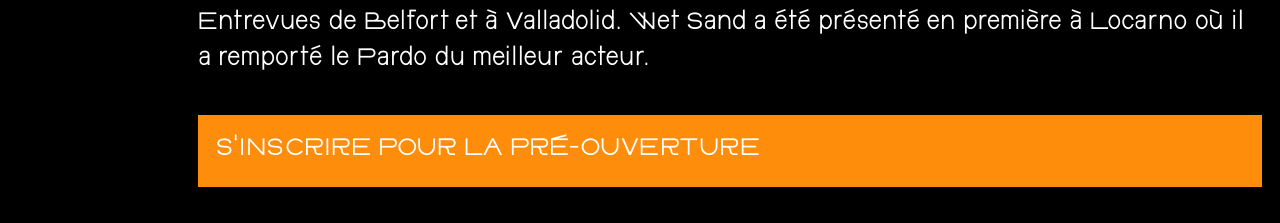
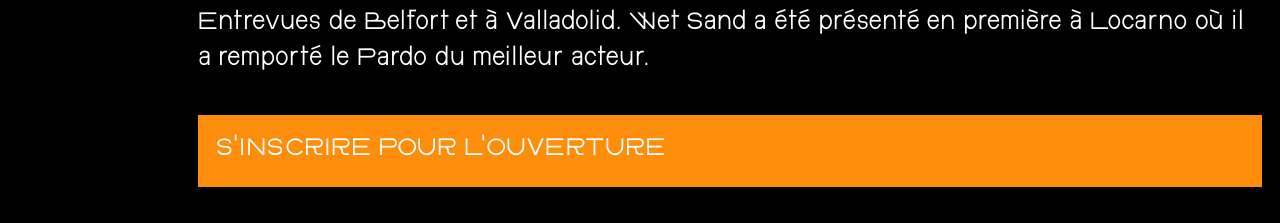
Before and after one commit to azertypow/lecinematographe.landingPage, a Vue app: page / in a window 1280 px wide. Shown: the part 3343-3566 px from the top of the page. Built offline with nearby package versions, Linux system fonts and the light colour scheme.

Commit message:
fix: typo

```diff
--- a/src/App.vue
+++ b/src/App.vue
@@ -82,7 +82,7 @@
                         target="_blank"
                         href="mailto:billetterie@lecinematographe.ch?subject=R%C3%A9servation%20billet%20-%20site&body=Bonjour%2C%0D%0A%0D%0AJ'aimerais%20r%C3%A9server%20pour%20la%20pr%C3%A9-ouverture%20du%2019%20mars%20ou%20l'ouverture%20du%2020%20mars.%0D%0A%0D%0A%C2%B7%C2%B7%C2%B7%C2%B7%C2%B7%C2%B7%C2%B7%C2%B7%C2%B7%C2%B7%C2%B7%C2%B7%C2%B7%C2%B7%C2%B7%C2%B7%C2%B7%C2%B7%C2%B7%C2%B7%0D%0A%0D%0ADate%20ou%20Titre%20du%20film%3A%0D%0A%0D%0ANombre%20de%20places%20(indiquer%20pr%C3%A9cis%C3%A9ment%20tarif%3A%20(normal%2015.%E2%80%94%20%2F%20soutien%2020.%E2%80%94%20%2F%20AVS%2C%20AI%2C%20en%20formation%2C%20ch%C3%B4mage%2012.%E2%80%94)%0D%0A%0D%0ANom%20et%20pr%C3%A9nom%20(1%20par%20r%C3%A9servation)%3A%0D%0A%0D%0ANum%C3%A9ro%20de%20t%C3%A9l%C3%A9phone%3A%0D%0A%0D%0A%C2%B7%C2%B7%C2%B7%C2%B7%C2%B7%C2%B7%C2%B7%C2%B7%C2%B7%C2%B7%C2%B7%C2%B7%C2%B7%C2%B7%C2%B7%C2%B7%C2%B7%C2%B7%C2%B7%C2%B7%0D%0A%0D%0A%0D%0AMerci!"
                     >
-                        <h4>S'inscrire pour la Pré-ouverture</h4>
+                        <h4>S'inscrire pour l'ouverture</h4>
                     </a>
 
                     <img src="/images/blackbird.jpeg"
```
